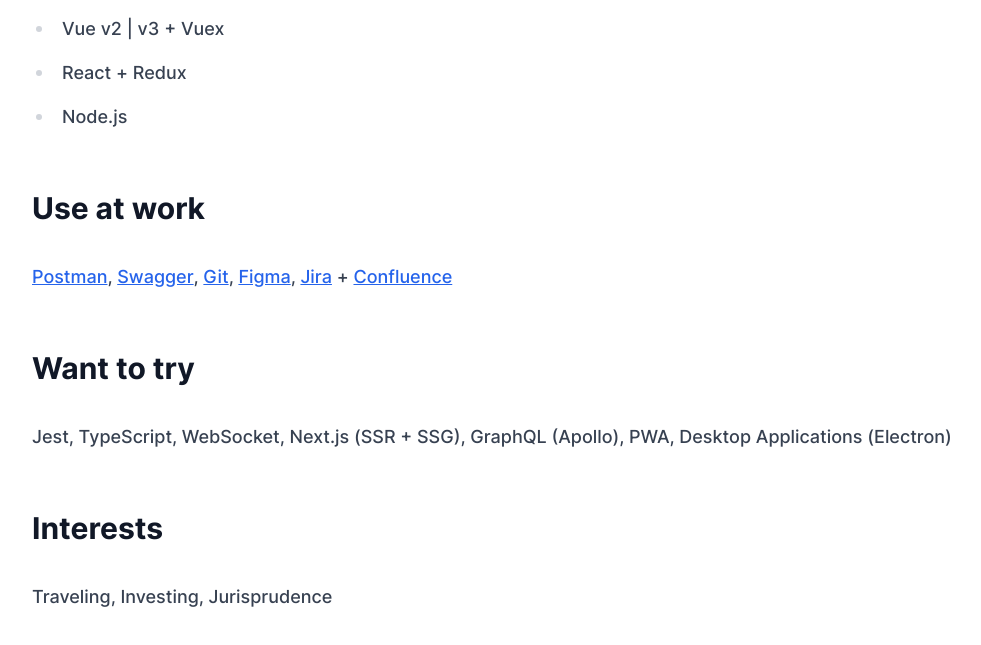
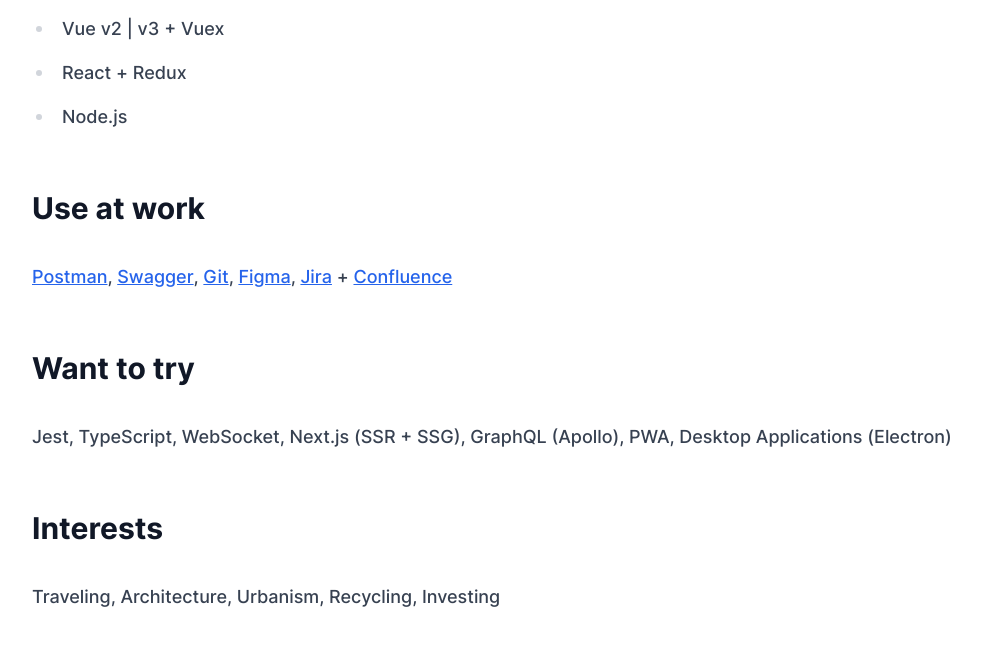
Before and after one commit to vernicat/portfolio, a plain HTML site: page about/index.html in a window 1280 px wide. Shown: the part 633-1278 px from the top of the page, without its empty margins (112-1093 px from the left). Drawn offline with Linux system fonts and the light colour scheme.

Commit message:
upd text

```diff
--- a/about/index.html
+++ b/about/index.html
@@ -96,7 +96,7 @@
 <h2 id="want-to-try">Want to try</h2>
 <p>Jest, TypeScript, WebSocket, Next.js (SSR + SSG), GraphQL (Apollo), PWA, Desktop Applications (Electron)</p>
 <h2 id="interests">Interests</h2>
-<p>Traveling, Investing, Jurisprudence</p>
+<p>Traveling, Architecture, Urbanism, Recycling, Investing</p>
 
 </article>
 
```
Also changed, not shown: projects/index.html (+1 -1 lines).
